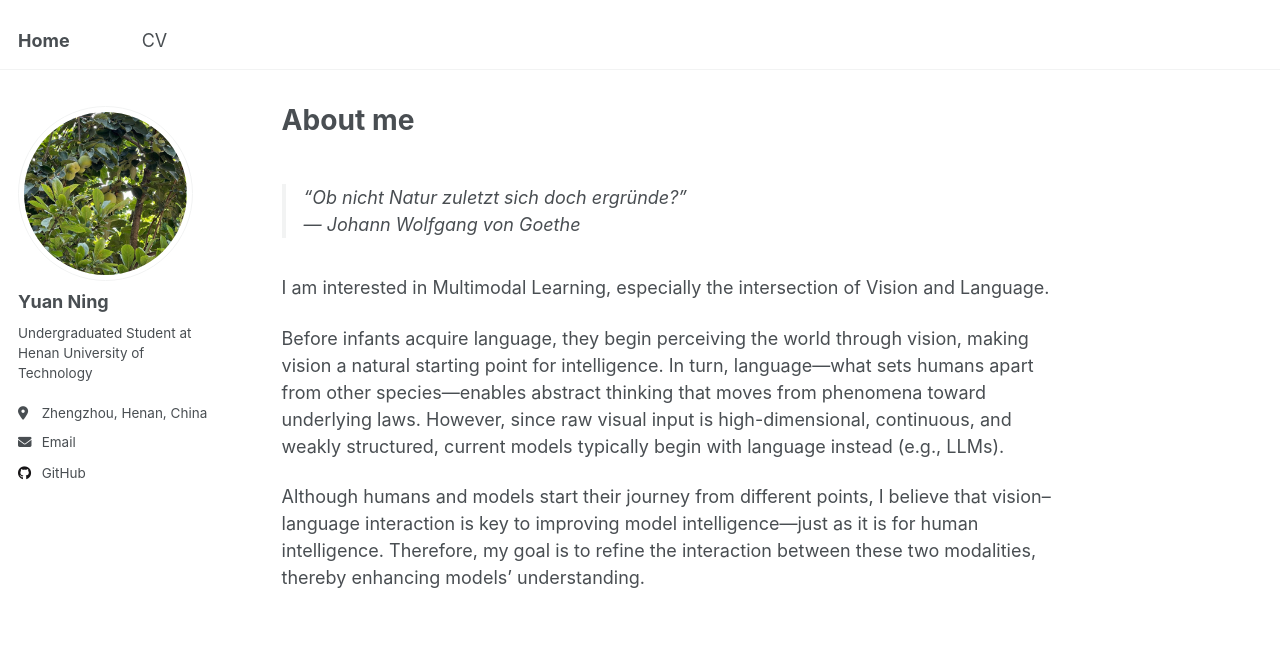
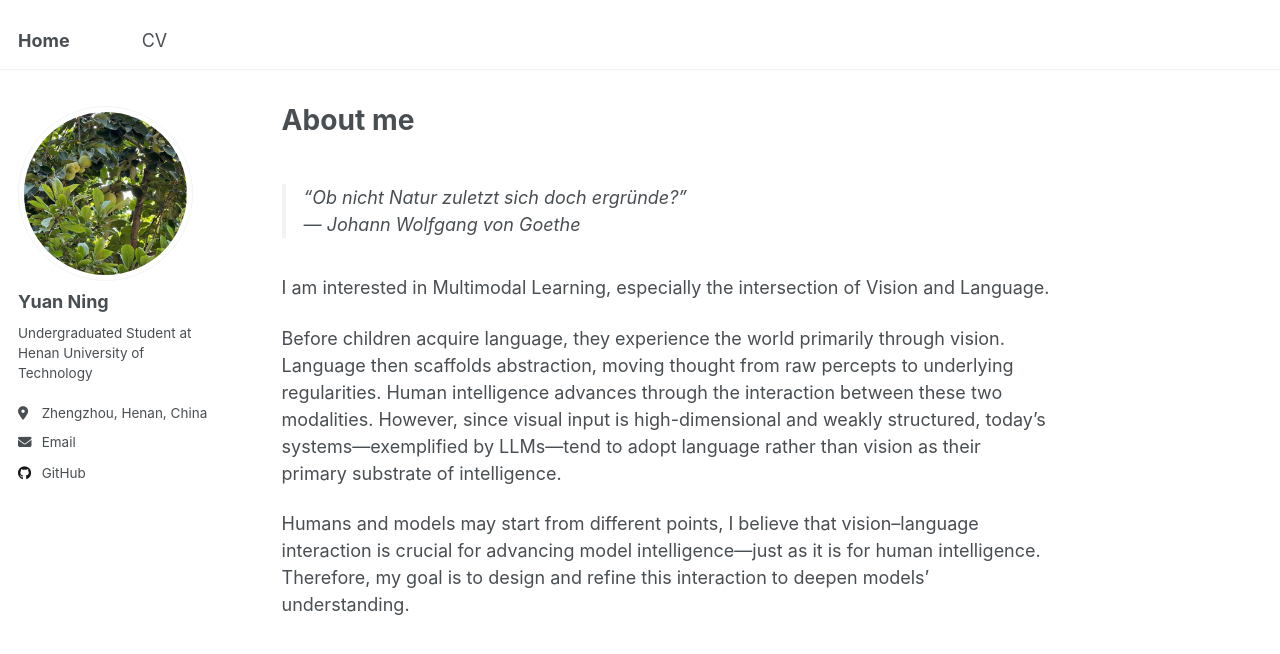
Before and after one commit to YuanN1ng/YuanN1ng.github.io, a Jekyll site: the page built from _pages/about.md, in a window 1280 px wide and 1095 px high, cut to the strip 0-899 px from the top of the window. Shown: the top 654 px of the strip. Built offline with Jekyll 4.4.1, drawn with Linux system fonts in a browser that asks for light colours.

Commit message:
Update about.md

```diff
--- a/_pages/about.md
+++ b/_pages/about.md
@@ -15,6 +15,6 @@ redirect_from:
 
 I am interested in Multimodal Learning, especially the intersection of Vision and Language.
 
-Before infants acquire language, they begin perceiving the world through vision, making vision a natural starting point for intelligence. In turn, language—what sets humans apart from other species—enables abstract thinking that moves from phenomena toward underlying laws. However, since raw visual input is high-dimensional, continuous, and weakly structured, current models typically begin with language instead (e.g., LLMs).
+Before children acquire language, they experience the world primarily through vision. Language then scaffolds abstraction, moving thought from raw percepts to underlying regularities. Human intelligence advances through the interaction between these two modalities. However, since visual input is high-dimensional and weakly structured, today’s systems—exemplified by LLMs—tend to adopt language rather than vision as their primary substrate of intelligence.
 
-Although humans and models start their journey from different points, I believe that vision–language interaction is key to improving model intelligence—just as it is for human intelligence. Therefore, my goal is to refine the interaction between these two modalities, thereby enhancing models’ understanding.
+Humans and models may start from different points, I believe that vision–language interaction is crucial for advancing model intelligence—just as it is for human intelligence. Therefore, my goal is to design and refine this interaction to deepen models’ understanding.
```
